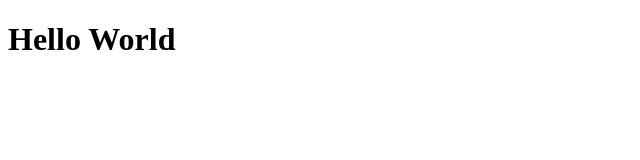
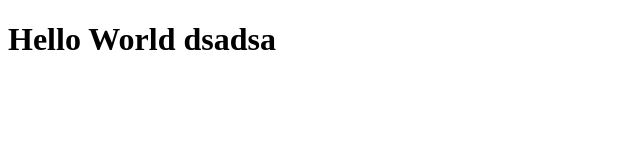
Before and after one commit to ForlornFjord/test-repo, a plain HTML site: page index.html in a window 1280 px wide. Shown: the whole page, without its empty margins (0-640 px from the left). Drawn offline with Linux system fonts and the light colour scheme.

Commit message:
Revert "Init repo"
This reverts commit aceafc6

```diff
--- a/index.html
+++ b/index.html
@@ -8,6 +8,6 @@
     <title>Document</title>
 </head>
 <body>
-<h1>Hello World</h1>
+<h1>Hello World dsadsa</h1>
 </body>
 </html>
```
